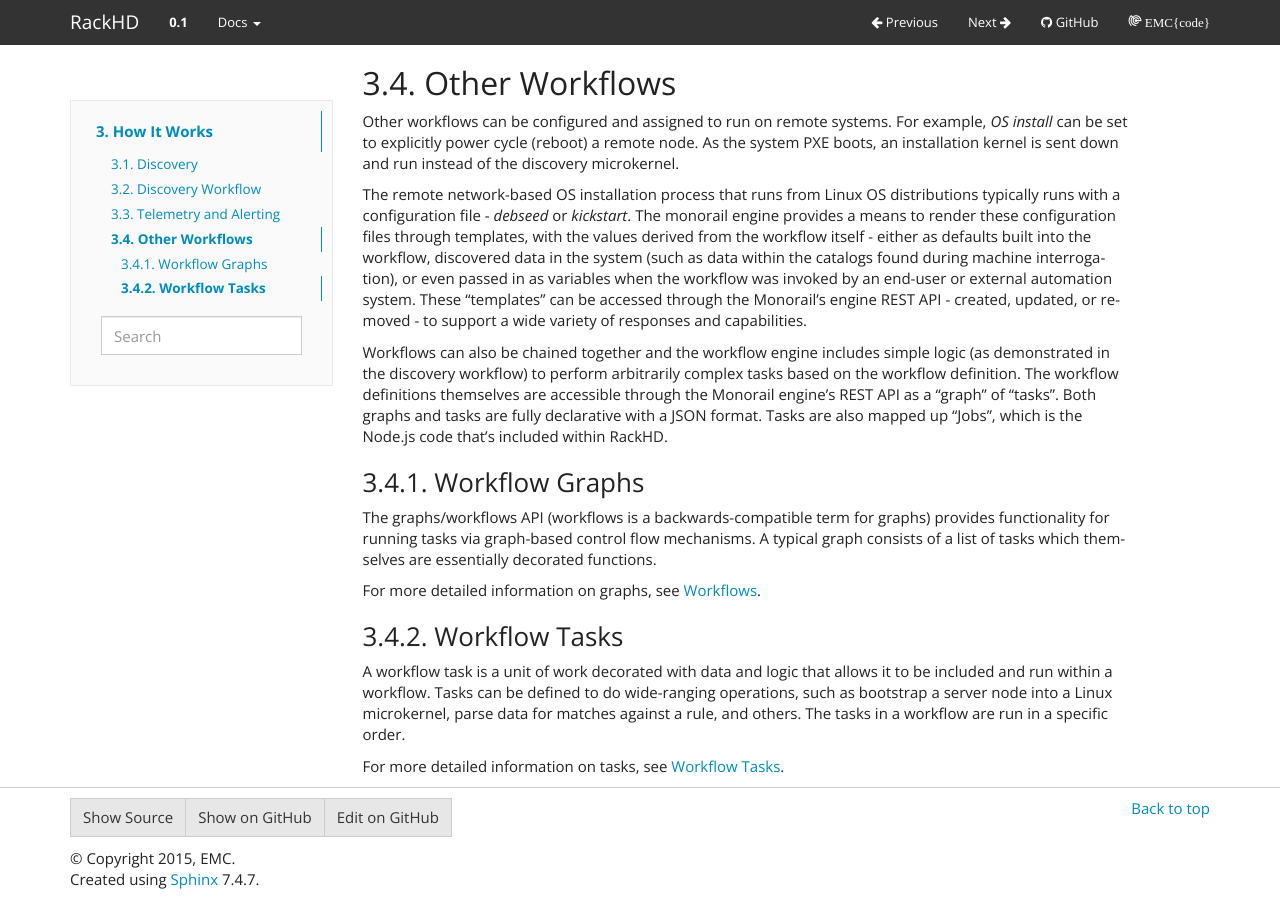
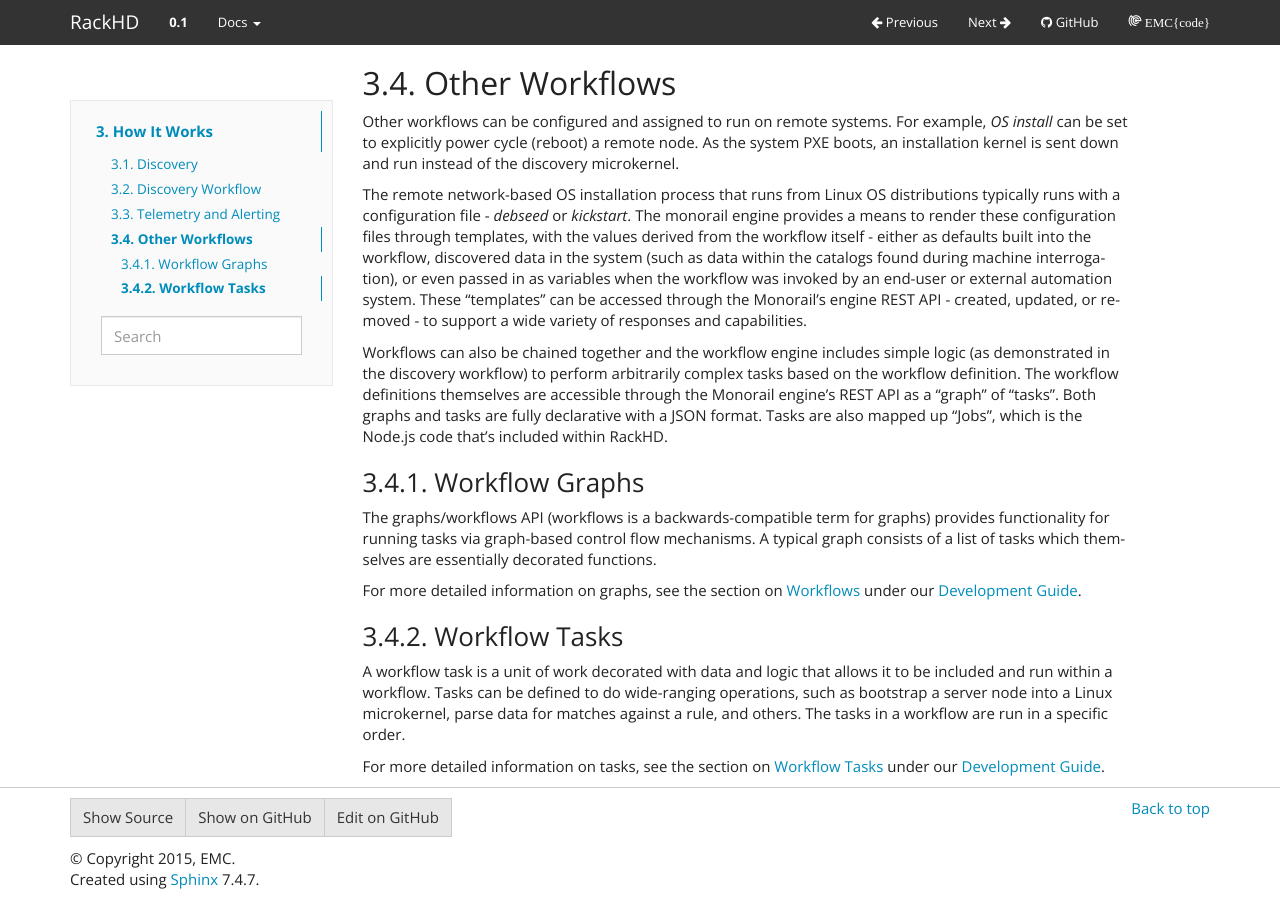
Before and after one commit to RackHD/docs, a Sphinx documentation site: the page built from docs/how_it_works.rst, in a window 1280 px wide and 900 px high, scrolled down 1340 px. Built offline with Sphinx 7.4.7, drawn with Linux system fonts in a browser that asks for light colours.

Commit message:
breaking up development guide from getting started

```diff
--- a/docs/getting_started_monorail.rst
+++ /dev/null
@@ -1 +0,0 @@
-concepts, using monorail APIs (workflow engine)
--- a/docs/getting_started_onserve.rst
+++ /dev/null
@@ -1,2 +0,0 @@
-concepts, using onserve api
-common data model, etc
--- a/docs/how_it_works.rst
+++ b/docs/how_it_works.rst
@@ -92,7 +92,8 @@
 graph-based control flow mechanisms. A typical graph consists of a list of
 tasks which themselves are essentially decorated functions.
 
-For more detailed information on graphs, see :doc:`monorail/graphs`.
+For more detailed information on graphs, see the section on :doc:`monorail/graphs`
+under our :doc:`development_guide`.
 
 Workflow Tasks
 ^^^^^^^^^^^^^^^^^
@@ -101,4 +102,5 @@
 defined to do wide-ranging operations, such as bootstrap a server node into a
 Linux microkernel, parse data for matches against a rule, and others. The tasks in a workflow are run in a specific order.
 
-For more detailed information on tasks, see :doc:`monorail/tasks`.
+For more detailed information on tasks, see the section on :doc:`monorail/tasks`
+under our :doc:`development_guide`.
--- a/docs/index.rst
+++ b/docs/index.rst
@@ -31,6 +31,7 @@
    software_architecture
    how_it_works
    repositories
+   getting_started
    contributing
    packaging_and_deployment
    development_guide
```
Also changed, not shown: docs/development_guide.rst (+4 -52 lines), docs/getting_started.rst (added, +48 -0 lines), docs/monorail/microkernel.rst (+7 -4 lines), docs/monorail/monorail_api.rst (+20 -7 lines).
